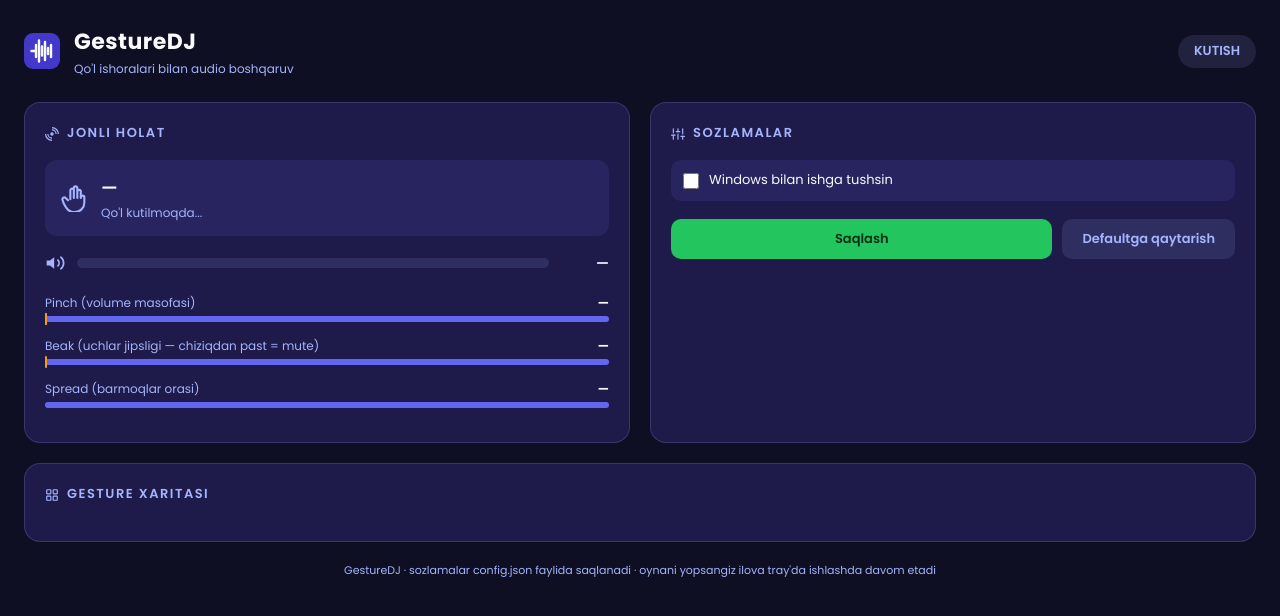
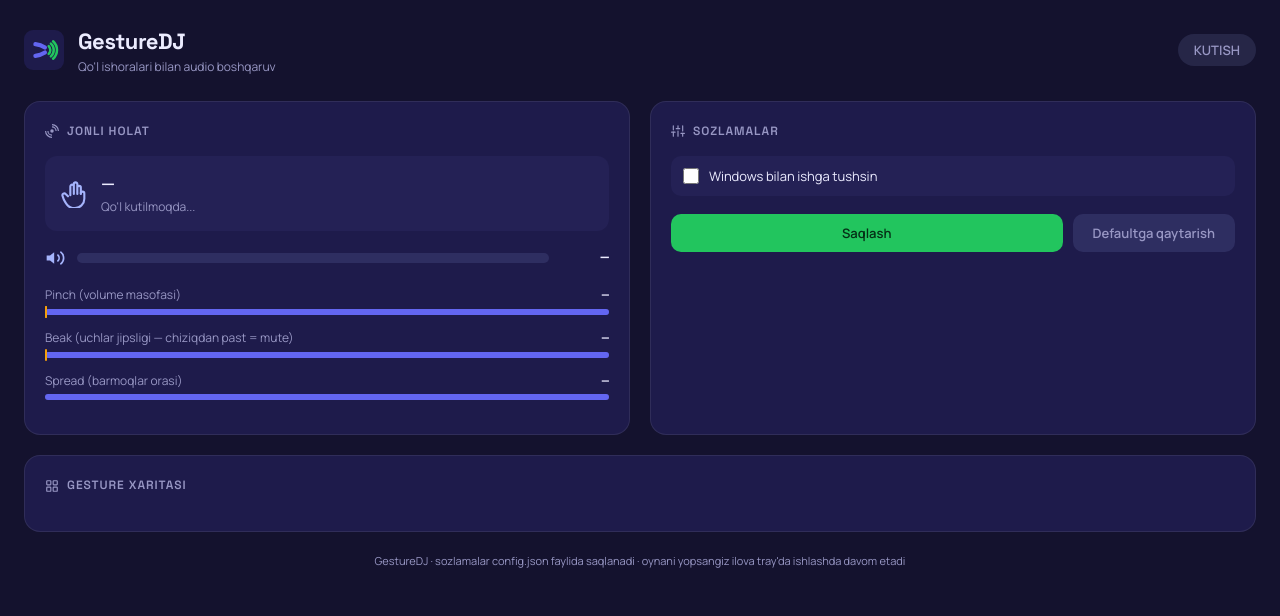
Before and after one commit to SherzodkhujaNiyozov/GestureDJ-, a plain HTML site: page gesturedj/web/index.html in a window 1280 px wide. Drawn offline with Linux system fonts and the light colour scheme.

Commit message:
Brend logosi: Claude Design'dan logo asset'lari, tray ikonka + .ico + sozlamalar oynasi (Space Grotesk/Manrope/JetBrains Mono shriftlar, design rang token'lari)

```diff
--- a/gesturedj/web/index.html
+++ b/gesturedj/web/index.html
@@ -5,20 +5,24 @@
 <meta name="viewport" content="width=device-width, initial-scale=1">
 <title>GestureDJ — Sozlamalar</title>
 <style>
-  @import url('https://fonts.googleapis.com/css2?family=Poppins:wght@300;400;500;600;700&display=swap');
+  @import url('https://fonts.googleapis.com/css2?family=Space+Grotesk:wght@500;600;700&family=Manrope:wght@400;500;600;700&family=JetBrains+Mono:wght@500;600&display=swap');
 
+  /* GestureDJ design system tokens (claude.ai/design handoff) */
   :root {
-    --bg: #0F0F23;
-    --surface: #1E1B4B;
-    --surface-2: #282460;
-    --accent: #4338CA;
-    --accent-soft: #6366F1;
-    --green: #22C55E;
+    --bg: #14122E;          /* indigo-950 — sunken ground */
+    --surface: #1E1B4B;     /* indigo-900 — brand anchor / cards */
+    --surface-2: #242155;   /* indigo-850 — raised */
+    --accent: #4F46E5;      /* violet-600 */
+    --accent-soft: #6366F1; /* violet-500 — primary anchor */
+    --green: #22C55E;       /* green-500 — signal */
     --red: #EF4444;
     --amber: #F59E0B;
-    --text: #F8FAFC;
-    --muted: #A5B4FC;
-    --border: rgba(165, 180, 252, 0.18);
+    --text: #ECECFF;        /* ink-50 */
+    --muted: #9897C4;       /* ink-400 */
+    --border: rgba(255, 255, 255, 0.08);
+    --font-display: 'Space Grotesk', system-ui, sans-serif;
+    --font-body: 'Manrope', system-ui, sans-serif;
+    --font-mono: 'JetBrains Mono', ui-monospace, monospace;
   }
 
   * { margin: 0; padding: 0; box-sizing: border-box; }
@@ -26,9 +30,9 @@
   body {
     background: var(--bg);
     color: var(--text);
-    font-family: 'Poppins', 'Segoe UI', system-ui, sans-serif;
+    font-family: var(--font-body);
     font-size: 14px;
-    line-height: 1.6;
+    line-height: 1.55;
     padding: 24px;
     user-select: none;
   }
@@ -37,7 +41,7 @@
     display: flex; align-items: center; gap: 14px; margin-bottom: 24px;
   }
   header svg { flex-shrink: 0; }
-  header h1 { font-size: 22px; font-weight: 700; letter-spacing: 0.5px; }
+  header h1 { font-family: var(--font-display); font-size: 22px; font-weight: 700; letter-spacing: -0.02em; }
   header .sub { color: var(--muted); font-size: 12px; }
 
   .badge {
@@ -66,8 +70,9 @@
     padding: 20px;
   }
   .card h2 {
-    font-size: 13px; font-weight: 600; text-transform: uppercase;
-    letter-spacing: 1.5px; color: var(--muted); margin-bottom: 16px;
+    font-family: var(--font-display);
+    font-size: 12px; font-weight: 600; text-transform: uppercase;
+    letter-spacing: 0.08em; color: var(--muted); margin-bottom: 16px;
     display: flex; align-items: center; gap: 8px;
   }
 
@@ -90,7 +95,7 @@
     background: linear-gradient(90deg, var(--accent-soft), var(--green));
     transition: width 120ms linear;
   }
-  .volume-num { font-weight: 600; min-width: 48px; text-align: right; font-variant-numeric: tabular-nums; }
+  .volume-num { font-family: var(--font-mono); font-weight: 600; min-width: 48px; text-align: right; }
   .mute-tag {
     font-size: 11px; font-weight: 600; padding: 3px 10px; border-radius: 999px;
     background: rgba(239,68,68,.15); color: var(--red); display: none;
@@ -99,7 +104,7 @@
 
   .meter { margin-bottom: 14px; }
   .meter .top { display: flex; justify-content: space-between; font-size: 12px; color: var(--muted); margin-bottom: 4px; }
-  .meter .top b { color: var(--text); font-variant-numeric: tabular-nums; }
+  .meter .top b { color: var(--text); font-family: var(--font-mono); font-weight: 600; }
   .meter .track {
     position: relative; height: 6px; border-radius: 999px;
     background: rgba(165,180,252,.12);
@@ -118,7 +123,7 @@
   .setting .top { display: flex; justify-content: space-between; align-items: baseline; margin-bottom: 2px; }
   .setting label { font-size: 13px; }
   .setting .hint { color: var(--muted); font-size: 11px; }
-  .setting .val { font-weight: 600; color: var(--accent-soft); font-variant-numeric: tabular-nums; }
+  .setting .val { font-family: var(--font-mono); font-weight: 600; color: var(--accent-soft); }
 
   input[type=range] {
     width: 100%; -webkit-appearance: none; appearance: none; height: 6px;
@@ -176,10 +181,17 @@
 <body>
 
 <header>
-  <svg width="36" height="36" viewBox="0 0 24 24" fill="none" aria-hidden="true">
-    <rect width="24" height="24" rx="6" fill="#4338CA"/>
-    <path d="M5 12h2m1-4v8m2-11v14m2-10v6m2-9v12m2-8v4m2-6v8"
-          stroke="#F8FAFC" stroke-width="1.6" stroke-linecap="round"/>
+  <svg width="40" height="40" viewBox="0 0 512 512" fill="none" xmlns="http://www.w3.org/2000/svg" role="img" aria-label="GestureDJ">
+    <rect width="512" height="512" rx="116" fill="#1E1B4B"/>
+    <g stroke="#6366F1" stroke-width="54" stroke-linecap="round" stroke-linejoin="round" fill="none">
+      <path d="M146 182 Q214 190 268 224"/>
+      <path d="M146 330 Q214 322 268 288"/>
+    </g>
+    <g stroke="#22C55E" stroke-width="32" stroke-linecap="round" fill="none">
+      <path d="M316 206 A70 70 0 0 1 316 306"/>
+      <path d="M344 174 A110 110 0 0 1 344 338"/>
+      <path d="M372 144 A150 150 0 0 1 372 368"/>
+    </g>
   </svg>
   <div>
     <h1>GestureDJ</h1>
```
Also changed, not shown: assets/icon.ico, assets/logo/gesturedj-mark-128.png (added), assets/logo/gesturedj-mark-16.png (added), assets/logo/gesturedj-mark-256.png (added), assets/logo/gesturedj-mark-32.png (added), assets/logo/gesturedj-mark-512.png (added), assets/logo/gesturedj-mark-64.png (added), assets/logo/gesturedj-mark-bare.svg (added), assets/logo/gesturedj-mark.svg (added), 3 other files.
